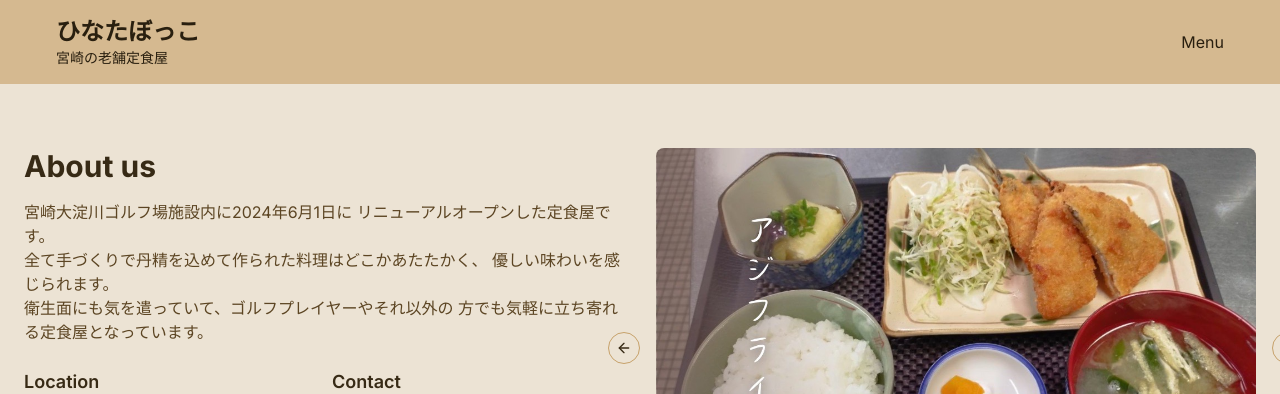
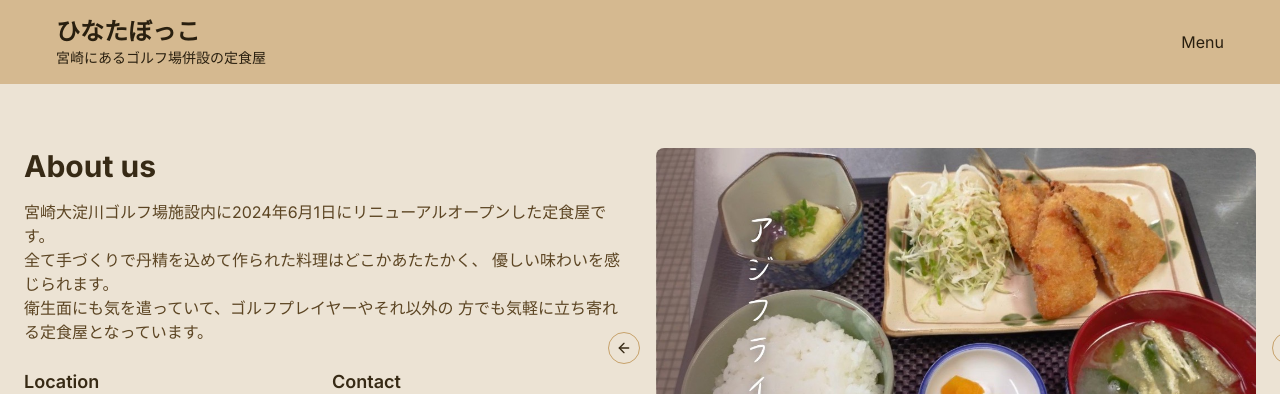
Before and after one commit to daichi1002/to_do, a Next.js app in the folder frontend/: page / in a window 1280 px wide. Shown: the top 394 px of the page. Built offline with nearby package versions, Linux system fonts and the light colour scheme.

Commit message:
add explain

```diff
--- a/frontend/app/page.tsx
+++ b/frontend/app/page.tsx
@@ -35,7 +35,7 @@
         <div className="container mx-auto flex items-center justify-between">
           <div>
             <h1 className="text-2xl font-bold">ひなたぼっこ</h1>
-            <p className="text-sm">宮崎の老舗定食屋</p>
+            <p className="text-sm">宮崎にあるゴルフ場併設の定食屋</p>
           </div>
           <nav className="hidden md:flex items-center gap-4">
             <Link href={`/menu`} className="hover:underline" prefetch={false}>
@@ -53,8 +53,7 @@
           <div>
             <h2 className="text-3xl font-bold mb-4">About us</h2>
             <p className="text-muted-foreground mb-6">
-              宮崎大淀川ゴルフ場施設内に2024年6月1日に
-              リニューアルオープンした定食屋です。
+              宮崎大淀川ゴルフ場施設内に2024年6月1日にリニューアルオープンした定食屋です。
               <br />
               全て手づくりで丹精を込めて作られた料理はどこかあたたかく、
               優しい味わいを感じられます。
```
